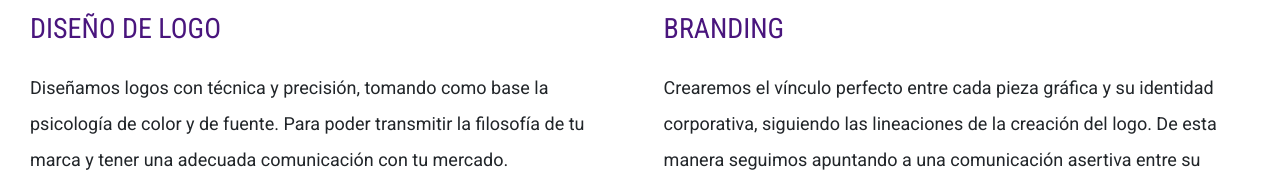
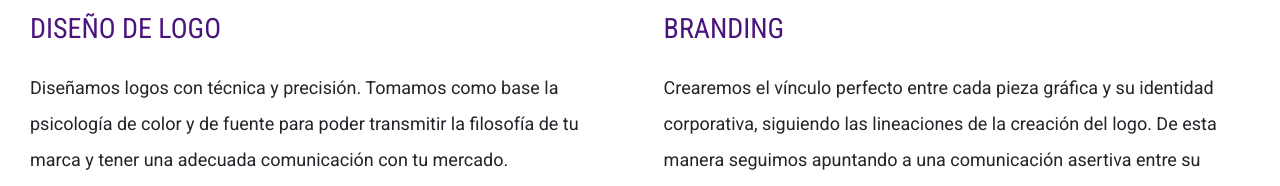
Before and after one commit to oxalc88/valiente-publicidad-2, a website: page index.html in a window 1280 px wide. Shown: the part 603-789 px from the top of the page. Drawn offline with nearby package versions, Linux system fonts and the light colour scheme.

Commit message:
cambiado mensaje de diseño de logo y cambiando de rama master a main

```diff
--- a/index.html
+++ b/index.html
@@ -66,7 +66,7 @@
                     <h2 class="serv">Servicios Valiente</h2>
                     <article class="servicios uno">
                             <h3 class="offer">Diseño de Logo</h3>
-                            <p>Diseñamos logos con técnica y precisión, tomando como base la psicología de color y de fuente. Para poder transmitir la filosofía de tu marca y tener una adecuada comunicación con tu mercado.</p>
+                            <p>Diseñamos logos con técnica y precisión. Tomamos como base la psicología de color y de fuente para poder transmitir la filosofía de tu marca y tener una adecuada comunicación con tu mercado.</p>
                             <a class="boton conoce" href="servicios.html">Conoce Más</a>
                     </article>
                     <article class="servicios due">
```
